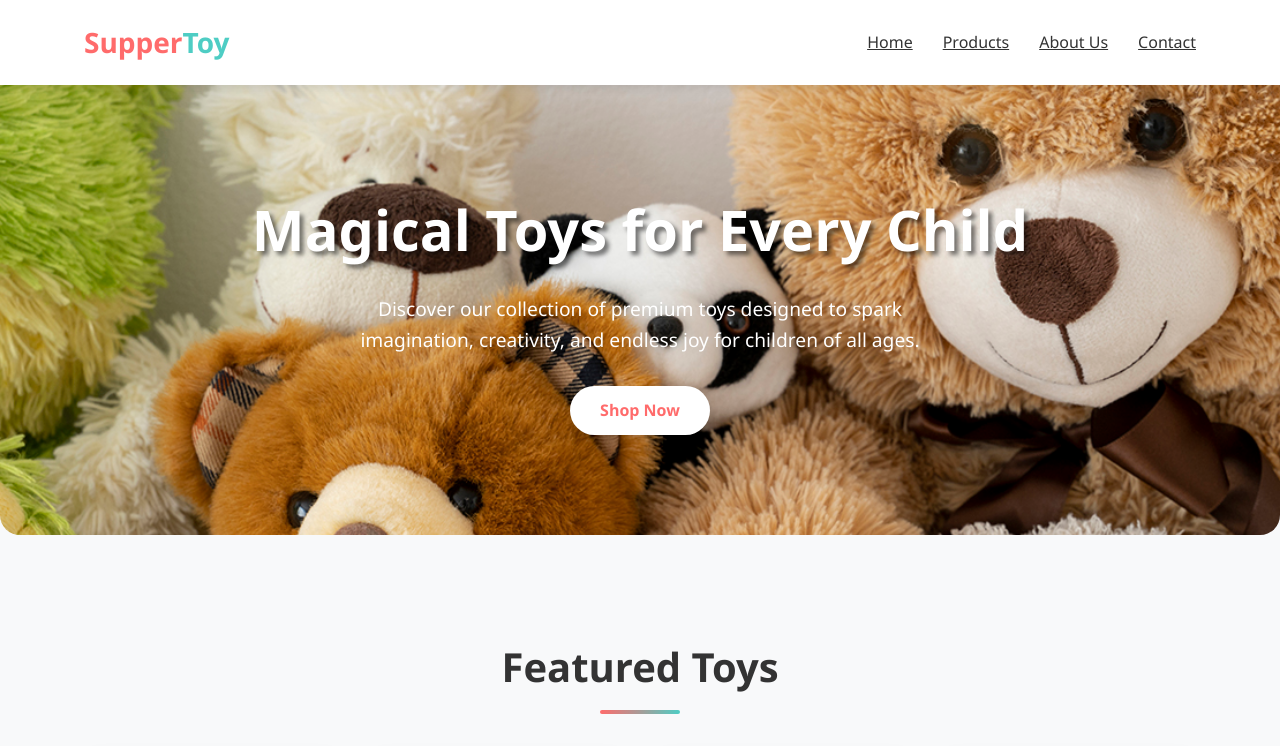
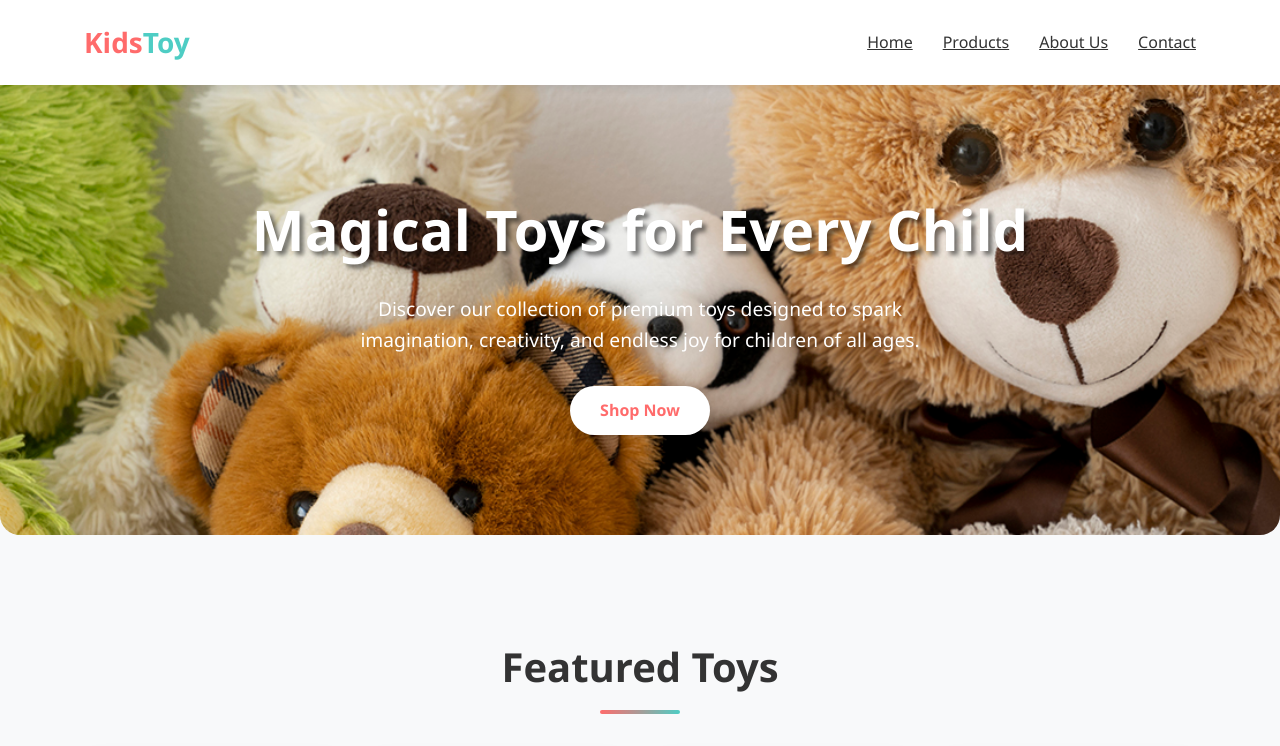
Before and after one commit to prasad44/week-05, a plain HTML site: page index.html in a window 1280 px wide. Shown: the top 746 px of the page. Drawn offline with Linux system fonts and the light colour scheme.

Commit message:
LogoChangeAgain

```diff
--- a/index.html
+++ b/index.html
@@ -11,7 +11,7 @@
     <header>
       <div class="container">
         <nav>
-          <div class="logo">Supper<span>Toy</span></div>
+          <div class="logo">Kids<span>Toy</span></div>
           <ul class="nav-links">
             <li><a href="#">Home</a></li>
             <li><a href="#">Products</a></li>
```
